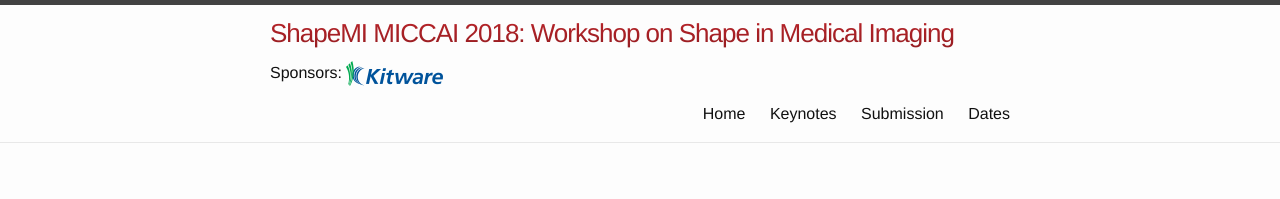
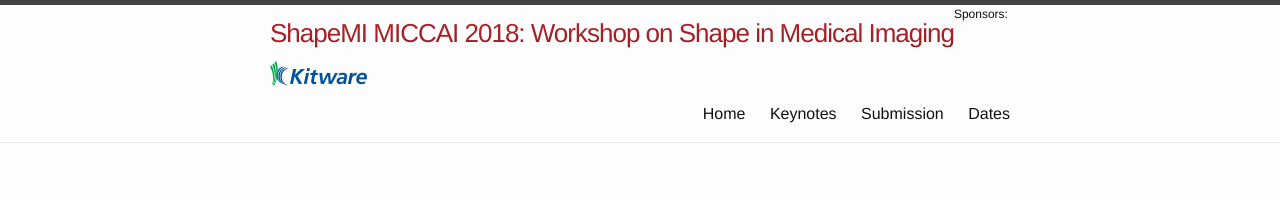
Before and after one commit to shapemi/shapemi2020, a Jekyll site: the page built from index.md, in a window 1280 px wide. Shown: the top 199 px of the page. Built offline with Jekyll 4.4.1, drawn with Linux system fonts in a browser that asks for light colours; our own code applies the rules of GitHub Pages for plain Markdown files.

Commit message:
Update _layout.scss

```diff
--- a/_sass/_layout.scss
+++ b/_sass/_layout.scss
@@ -25,7 +25,7 @@
 
 
 .sponsors{
-$base-font-size:   12px;
+font-size:   12px;
 }
 
 
```
